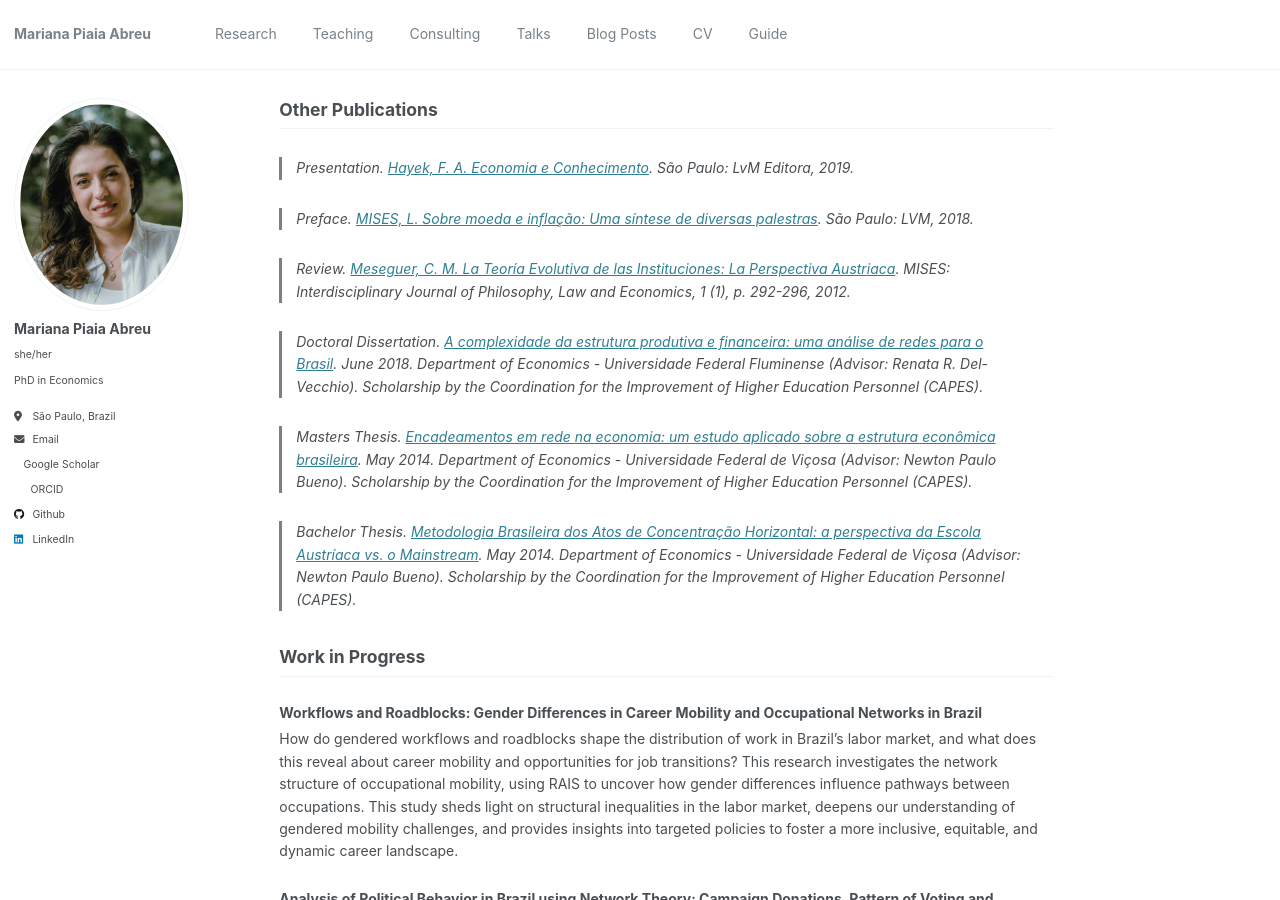
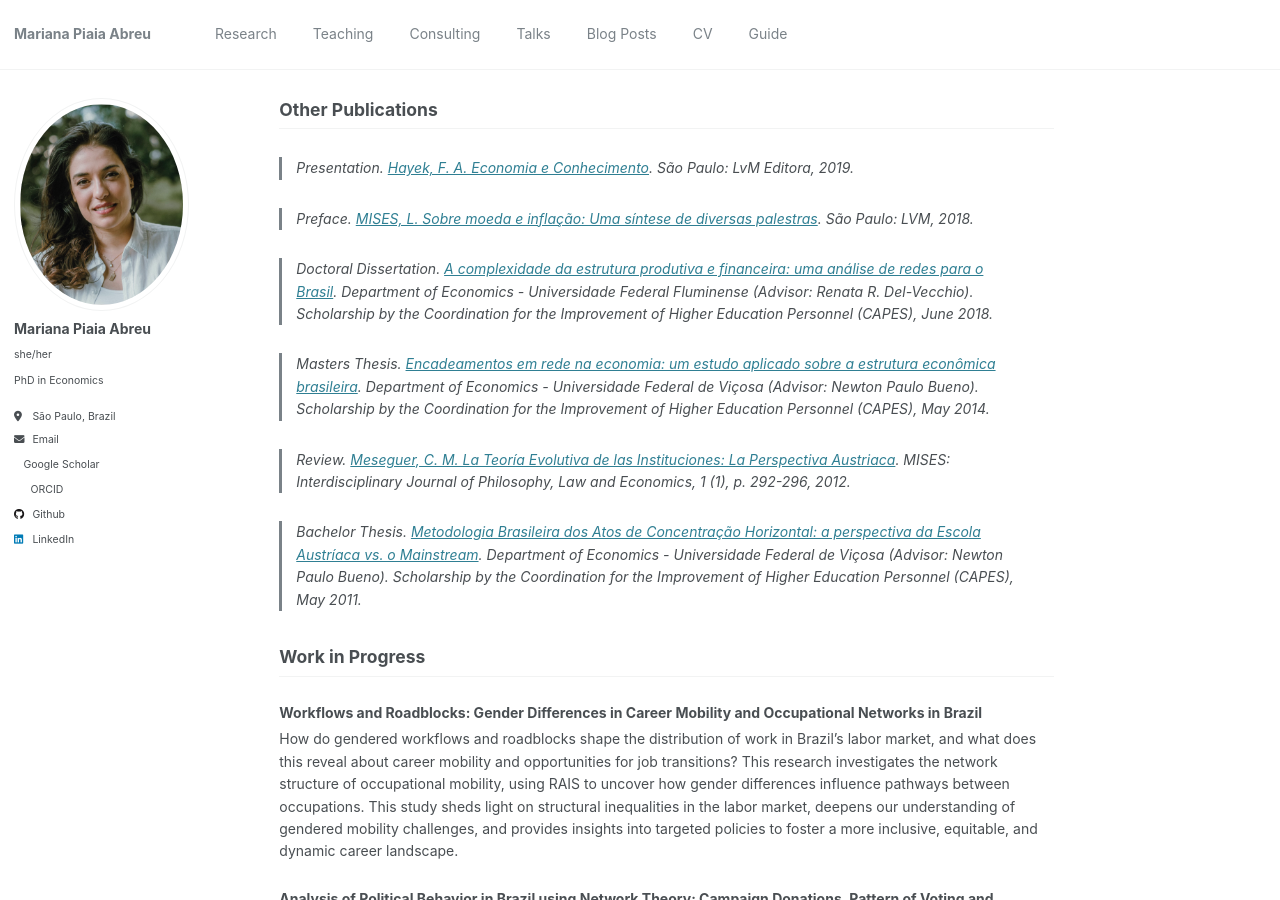
Before and after one commit to piaiaabreu/piaiaabreu.github.io, a Jekyll site: the page built from _pages/research.md, in a window 1280 px wide and 900 px high, scrolled down 424 px. Built offline with Jekyll 4.4.1, drawn with Linux system fonts in a browser that asks for light colours.

Commit message:
Update research.md

```diff
--- a/_pages/research.md
+++ b/_pages/research.md
@@ -24,13 +24,13 @@ redirect_from:
 
 > _Preface_. [MISES, L. Sobre moeda e inflação: Uma síntese de diversas palestras](https://www.amazon.com.br/Sobre-moeda-infla%C3%A7%C3%A3o-diversas-palestras/dp/8593751636). São Paulo: LVM, 2018.
 
+> _Doctoral Dissertation_. [A complexidade da estrutura produtiva e financeira: uma análise de redes para o Brasil](https://github.com/piaiaabreu/piaiaabreu.github.io/blob/master/files/PIAIA%20ABREU%20(2018)_Doctoral%20Dissertation.pdf). Department of Economics - Universidade Federal Fluminense (Advisor: Renata R. Del-Vecchio). Scholarship by the Coordination for the Improvement of Higher Education Personnel (CAPES), June 2018.
+
+> _Masters Thesis_. [Encadeamentos em rede na economia: um estudo aplicado sobre a estrutura econômica brasileira](https://github.com/piaiaabreu/piaiaabreu.github.io/blob/master/files/PIAIA%20ABREU%20(2014)_Masters%20Thesis.pdf). Department of Economics - Universidade Federal de Viçosa (Advisor: Newton Paulo Bueno). Scholarship by the Coordination for the Improvement of Higher Education Personnel (CAPES), May 2014.
+
 > _Review_. [Meseguer, C. M. La Teoría Evolutiva de las Instituciones: La Perspectiva Austriaca](https://doi.org/10.30800/mises.2013.v1.237). MISES: Interdisciplinary Journal of Philosophy, Law and Economics, 1 (1), p. 292-296, 2012.
 
-> _Doctoral Dissertation_. [A complexidade da estrutura produtiva e financeira: uma análise de redes para o Brasil](https://github.com/piaiaabreu/piaiaabreu.github.io/blob/master/files/PIAIA%20ABREU%20(2018)_Doctoral%20Dissertation.pdf). June 2018. Department of Economics - Universidade Federal Fluminense (Advisor: Renata R. Del-Vecchio). Scholarship by the Coordination for the Improvement of Higher Education Personnel (CAPES).
-
-> _Masters Thesis_. [Encadeamentos em rede na economia: um estudo aplicado sobre a estrutura econômica brasileira](https://github.com/piaiaabreu/piaiaabreu.github.io/blob/master/files/PIAIA%20ABREU%20(2014)_Masters%20Thesis.pdf). May 2014. Department of Economics - Universidade Federal de Viçosa (Advisor: Newton Paulo Bueno). Scholarship by the Coordination for the Improvement of Higher Education Personnel (CAPES).
-
-> _Bachelor Thesis_. [Metodologia Brasileira dos Atos de Concentração Horizontal: a perspectiva da Escola Austríaca vs. o Mainstream](https://github.com/piaiaabreu/piaiaabreu.github.io/blob/master/files/PIAIA%20ABREU%20(2011)_Bachelor%20Thesis.pdf). May 2014. Department of Economics - Universidade Federal de Viçosa (Advisor: Newton Paulo Bueno). Scholarship by the Coordination for the Improvement of Higher Education Personnel (CAPES).
+> _Bachelor Thesis_. [Metodologia Brasileira dos Atos de Concentração Horizontal: a perspectiva da Escola Austríaca vs. o Mainstream](https://github.com/piaiaabreu/piaiaabreu.github.io/blob/master/files/PIAIA%20ABREU%20(2011)_Bachelor%20Thesis.pdf). Department of Economics - Universidade Federal de Viçosa (Advisor: Newton Paulo Bueno). Scholarship by the Coordination for the Improvement of Higher Education Personnel (CAPES), May 2011.
 
 
 ## Work in Progress
```
